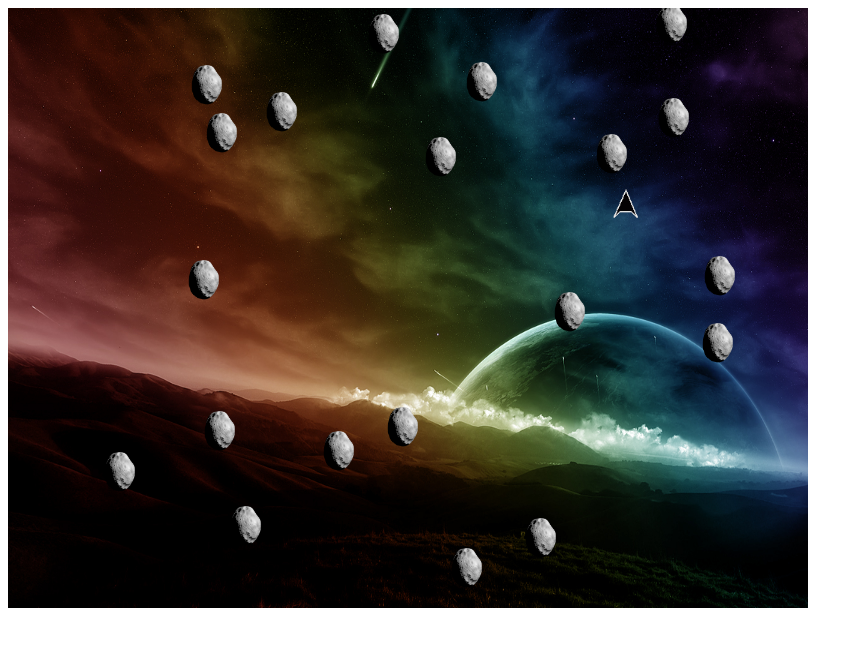
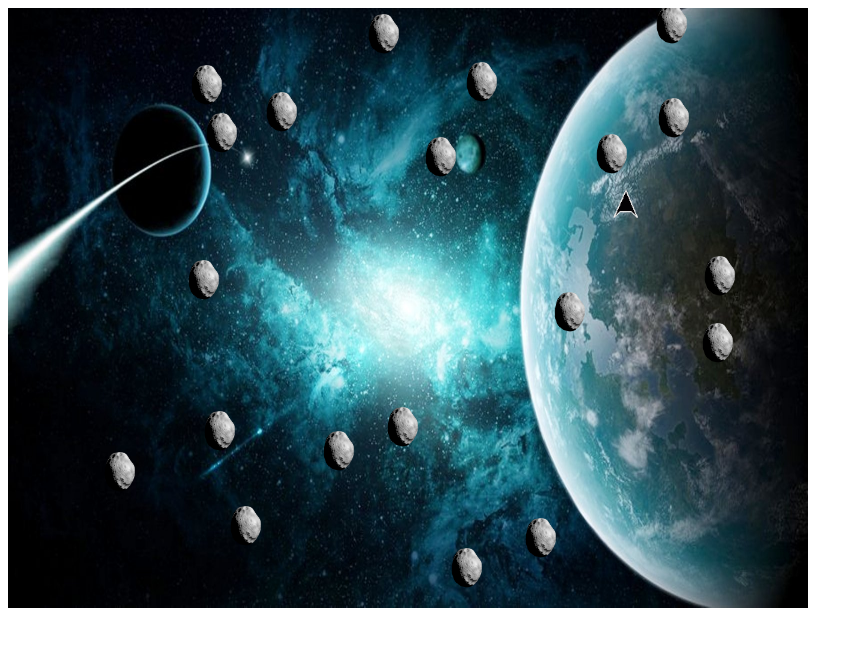
Before and after one commit to mtdoss/Blasteroids, a plain HTML site: page index.html in a window 1280 px wide. Shown: the whole page, without its empty margins (0-863 px from the left). Drawn offline with Linux system fonts and the light colour scheme.

Commit message:
Image loading slowly, trying a different one

```diff
--- a/index.html
+++ b/index.html
@@ -20,7 +20,7 @@
       img.onload = function() {
         ctx.drawImage(img, 0, 0, 800, 600);
       };
-      img.src = './lib/background2.png';
+      img.src = './lib/background.jpg';
       gameView.start();
     </script>
   </body>
```
